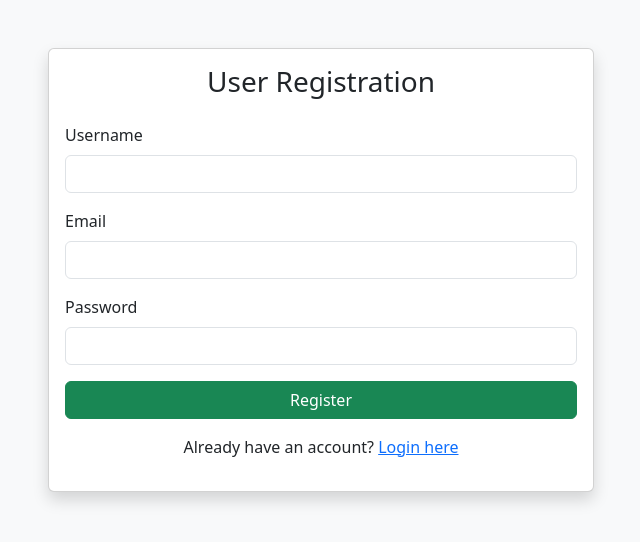
After one commit to Hyper7711/Hotel_Management_System, a Flask app: page /user/register in a window 1280 px wide. The commit adds this page. Shown: the top 542 px of the page, without its empty margins (319-959 px from the left). Run offline with Flask 3, Linux system fonts and the light colour scheme.

Commit message:
user_entry commit _1

```diff
--- a/app.py
+++ b/app.py
@@ -3,7 +3,6 @@ from datetime import datetime
 from sqlalchemy import func
 from database import db, bcrypt, User, Room, Booking
 from flask_migrate import Migrate
-
 
 # -----------------------------------------
 # App Initialization
@@ -111,7 +110,6 @@ def admin_logout():
     return redirect(url_for("admin_login"))
 
 
-# ✅ Book page: Show grouped room types with min-max price
 @app.route("/book")
 def book():
     room_groups = (
@@ -127,7 +125,6 @@ def book():
     return render_template("book.html", room_groups=room_groups)
 
 
-# ✅ Book room logic: Find any available room of selected type
 @app.route("/book_room", methods=["POST"])
 def book_room():
     customer_name = request.form["customer_name"]
@@ -135,7 +132,6 @@ def book_room():
     check_in = datetime.strptime(request.form["check_in"], "%Y-%m-%dT%H:%M")
     check_out = datetime.strptime(request.form["check_out"], "%Y-%m-%dT%H:%M")
 
-    # Find one available room of that type
     room = Room.query.filter_by(room_type=room_type, availability=True).first()
 
     if not room:
@@ -156,6 +152,12 @@ def book_room():
     flash(f"{room.room_type} Room booked successfully!", "success")
     return redirect(url_for("index"))
 
+
+# -----------------------------------------
+# Register user blueprint
+from auth import auth
+
+app.register_blueprint(auth)
 
 # -----------------------------------------
 # Main
--- /dev/null
+++ b/auth.py
@@ -0,0 +1,73 @@
+from flask import Blueprint, render_template, request, redirect, url_for, flash, session
+from database import db, bcrypt, User
+
+auth = Blueprint("auth", __name__, url_prefix="/user")
+
+
+# -----------------------------------------
+# Register
+@auth.route("/register", methods=["GET", "POST"])
+def register():
+    if request.method == "POST":
+        name = request.form["name"]
+        email = request.form["email"]
+        password = request.form["password"]
+
+        existing_user = User.query.filter_by(email=email).first()
+
+        if existing_user:
+            flash("Email already registered!", "danger")
+            return redirect(url_for("auth.register"))
+
+        new_user = User(name=name, email=email, role="user")
+        new_user.set_password(password)
+        db.session.add(new_user)
+        db.session.commit()
+
+        flash("Registration successful. Please log in.", "success")
+        return redirect(url_for("auth.login"))
+
+    return render_template("register.html")
+
+
+# -----------------------------------------
+# Login
+@auth.route("/login", methods=["GET", "POST"])
+def login():
+    if request.method == "POST":
+        email = request.form["email"]
+        password = request.form["password"]
+
+        user = User.query.filter_by(email=email, role="user").first()
+
+        if user and user.check_password(password):
+            session["user_logged_in"] = True
+            session["user_name"] = user.name
+            flash("Login successful!", "success")
+            return redirect(url_for("auth.dashboard"))
+        else:
+            flash("Invalid email or password!", "danger")
+            return redirect(url_for("auth.login"))
+
+    return render_template("login.html")
+
+
+# -----------------------------------------
+# Dashboard
+@auth.route("/dashboard")
+def dashboard():
+    if not session.get("user_logged_in"):
+        flash("Please login to access dashboard", "warning")
+        return redirect(url_for("auth.login"))
+
+    return render_template("dashboard.html", username=session.get("user_name"))
+
+
+# -----------------------------------------
+# Logout
+@auth.route("/logout")
+def logout():
+    session.pop("user_logged_in", None)
+    session.pop("user_name", None)
+    flash("Logged out successfully.", "info")
+    return redirect(url_for("auth.login"))
--- /dev/null
+++ b/templates/register.html
@@ -0,0 +1,52 @@
+<!DOCTYPE html>
+<html lang="en">
+<head>
+    <meta charset="UTF-8" />
+    <title>Register | Royal Haven Hotel</title>
+    <link rel="stylesheet" href="{{ url_for('static', filename='style.css') }}">
+    <link rel="icon" href="{{ url_for('static', filename='favicon.ico') }}">
+    <link href="https://cdn.jsdelivr.net/npm/bootstrap@5.3.3/dist/css/bootstrap.min.css" rel="stylesheet">
+</head>
+<body class="bg-light">
+
+    <div class="container py-5">
+        <div class="row justify-content-center">
+            <div class="col-md-6">
+                <div class="card shadow">
+                    <div class="card-body">
+                        <h3 class="text-center mb-4">User Registration</h3>
+
+                        {% with messages = get_flashed_messages() %}
+                            {% if messages %}
+                                <div class="alert alert-danger">{{ messages[0] }}</div>
+                            {% endif %}
+                        {% endwith %}
+
+                        <form method="POST" action="{{ url_for('register') }}">
+                            <div class="mb-3">
+                                <label for="username" class="form-label">Username</label>
+                                <input type="text" class="form-control" id="username" name="username" required>
+                            </div>
+                            <div class="mb-3">
+                                <label for="email" class="form-label">Email</label>
+                                <input type="email" class="form-control" id="email" name="email" required>
+                            </div>
+                            <div class="mb-3">
+                                <label for="password" class="form-label">Password</label>
+                                <input type="password" class="form-control" id="password" name="password" required>
+                            </div>
+                            <button type="submit" class="btn btn-success w-100">Register</button>
+                        </form>
+
+                        <p class="mt-3 text-center">
+                            Already have an account?
+                            <a href="{{ url_for('login') }}">Login here</a>
+                        </p>
+                    </div>
+                </div>
+            </div>
+        </div>
+    </div>
+
+</body>
+</html>
```
Also changed, not shown: database/auth.py (added, +57 -0 lines), routes.py (+4 -7 lines), templates/base.html (added, +44 -0 lines), templates/dashboard.html (added, +51 -0 lines), templates/index.html (+19 -5 lines), templates/login.html (added, +48 -0 lines).
